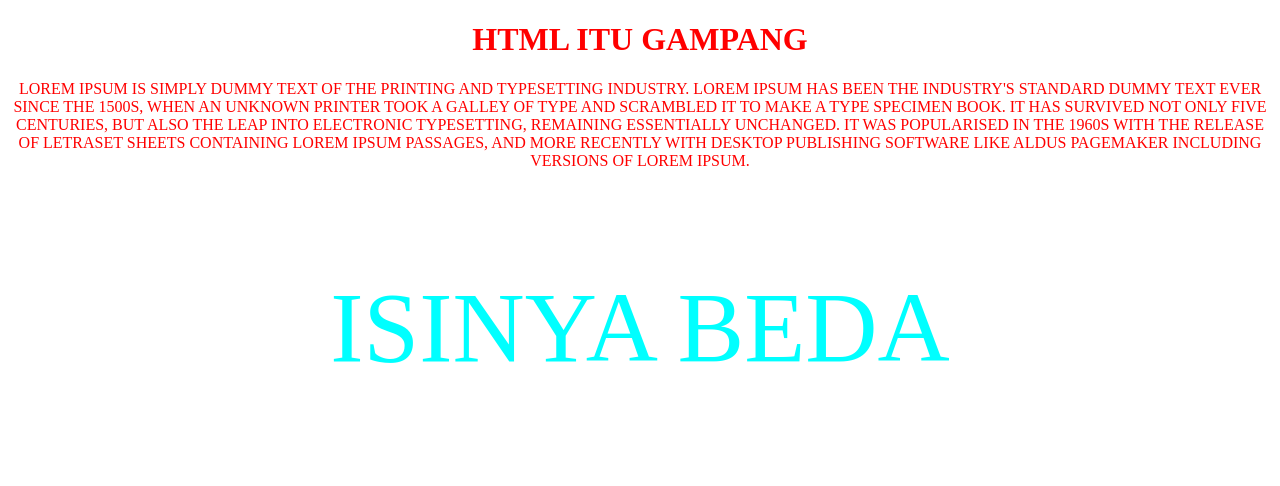
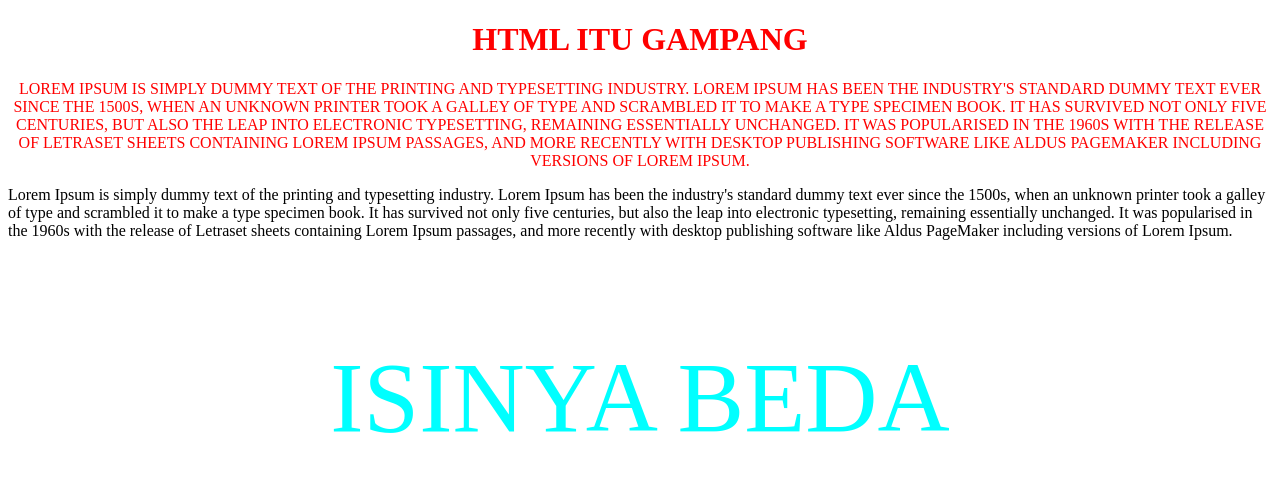
Before and after one commit to andrsrjld/projek-01, a plain HTML site: page index.html in a window 1280 px wide. Shown: the top 486 px of the page. Drawn offline with Linux system fonts and the light colour scheme; files whose address does not match are found by name.

Commit message:
update index.html nambah paragraf kedua

```diff
--- a/index.html
+++ b/index.html
@@ -18,6 +18,15 @@
         Lorem Ipsum passages, and more recently with desktop publishing software like Aldus PageMaker including versions
         of Lorem Ipsum.
     </p>
+
+    <p>
+        Lorem Ipsum is simply dummy text of the printing and typesetting industry. Lorem Ipsum has been the industry's
+        standard dummy text ever since the 1500s, when an unknown printer took a galley of type and scrambled it to make
+        a type specimen book. It has survived not only five centuries, but also the leap into electronic typesetting,
+        remaining essentially unchanged. It was popularised in the 1960s with the release of Letraset sheets containing
+        Lorem Ipsum passages, and more recently with desktop publishing software like Aldus PageMaker including versions
+        of Lorem Ipsum.
+    </p>
     <p class="paragraf-2">
         isinya beda
     </p>
```
